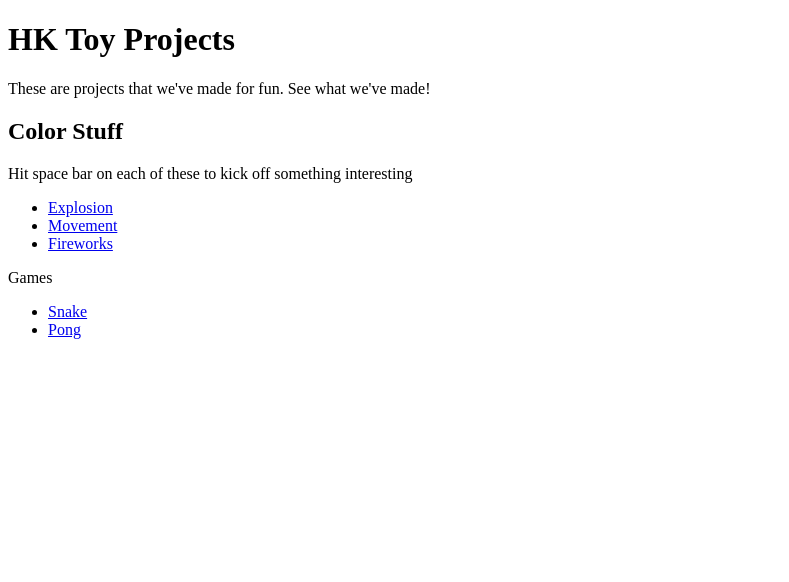
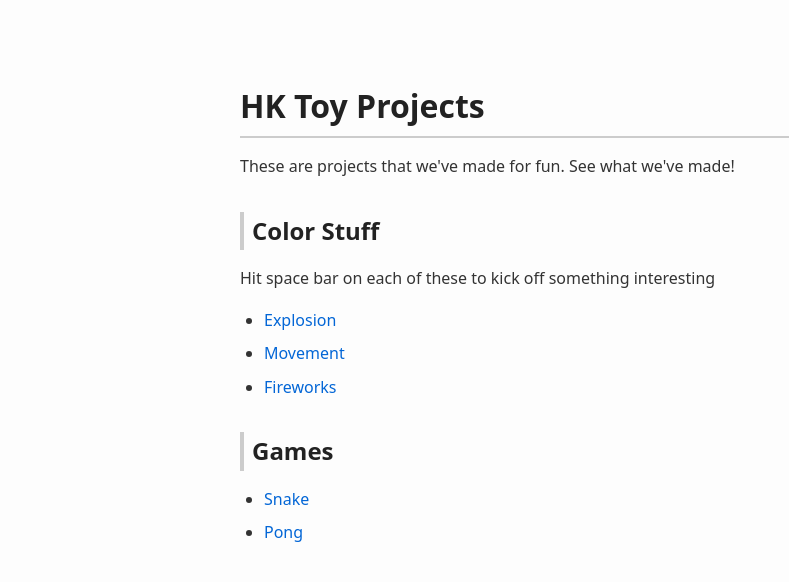
Before and after one commit to jonathanhines/hktoys, a plain HTML site: page index.html in a window 1280 px wide. Shown: the whole page, without its empty margins (0-789 px from the left). Drawn offline with Linux system fonts and the light colour scheme.

Commit message:
Fixed a tag error on the index and added some basic styles

```diff
--- a/index.html
+++ b/index.html
@@ -4,6 +4,59 @@
     <meta charset="UTF-8" />
     <meta name="viewport" content="width=device-width, initial-scale=1.0" />
     <title>HK Toys</title>
+    <style>
+      body {
+        font-family: system-ui, sans-serif;
+        max-width: 800px;
+        margin: 2rem auto;
+        padding: 1rem;
+        line-height: 1.6;
+        background-color: #fdfdfd;
+        color: #333;
+      }
+
+      h1,
+      h2 {
+        font-weight: 600;
+        margin-top: 2rem;
+        margin-bottom: 1rem;
+        color: #222;
+      }
+
+      h1 {
+        font-size: 2rem;
+        border-bottom: 2px solid #ccc;
+        padding-bottom: 0.3rem;
+      }
+
+      h2 {
+        font-size: 1.5rem;
+        border-left: 4px solid #ccc;
+        padding-left: 0.5rem;
+      }
+
+      p {
+        margin: 1rem 0;
+      }
+
+      ul {
+        padding-left: 1.5rem;
+        list-style-type: disc;
+      }
+
+      li {
+        margin-bottom: 0.5rem;
+      }
+
+      a {
+        color: #0366d6;
+        text-decoration: none;
+      }
+
+      a:hover {
+        text-decoration: underline;
+      }
+    </style>
   </head>
   <body>
     <h1>HK Toy Projects</h1>
@@ -15,7 +68,7 @@
       <li><a href="colors/movement.html">Movement</a></li>
       <li><a href="colors/fireworks.html">Fireworks</a></li>
     </ul>
-    </h2>Games</h2>
+    <h2>Games</h2>
     <ul>
       <li><a href="games/snake.html">Snake</a></li>
       <li><a href="games/pong.html">Pong</a></li>
```
